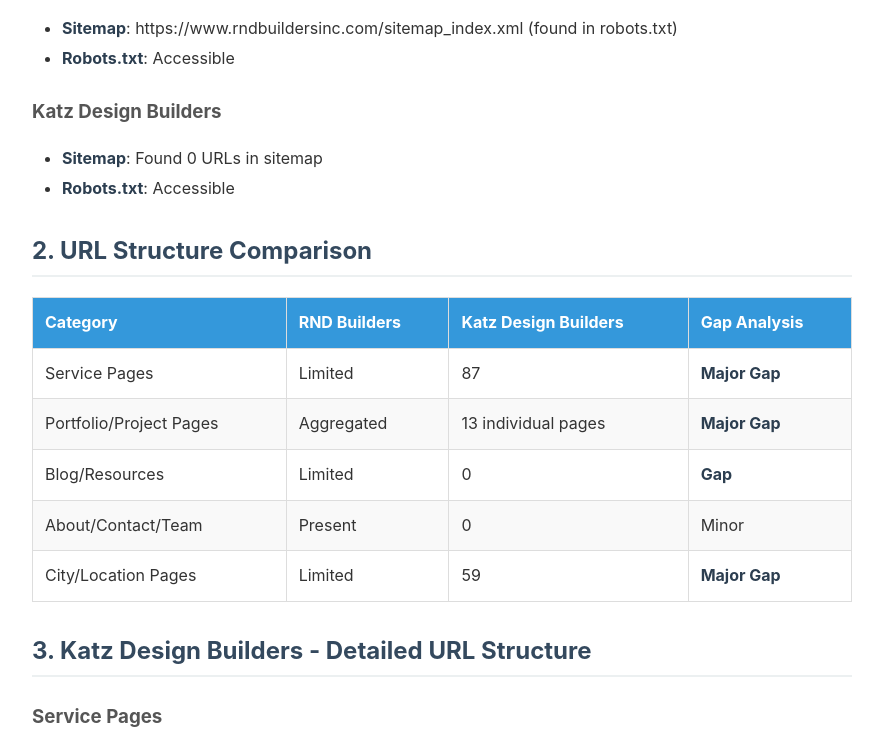
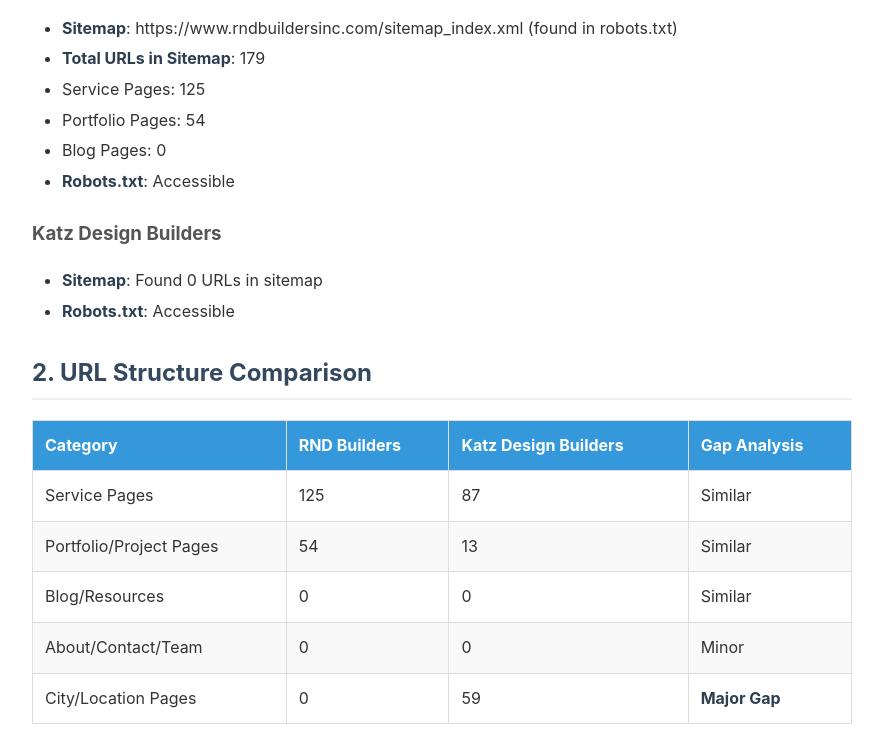
Before and after one commit to shoutgeorge1/RND-vs-Katz, a plain HTML site: page SEO_AUDIT_REPORT.html in a window 1280 px wide. Shown: the part 660-1389 px from the top of the page, without its empty margins (198-1081 px from the left). Drawn offline with Linux system fonts and the light colour scheme.

Commit message:
Update report with actual RND sitemap data (179 URLs found)

```diff
--- a/SEO_AUDIT_REPORT.html
+++ b/SEO_AUDIT_REPORT.html
@@ -96,11 +96,15 @@
 <li><strong>Katz Design Builders</strong> (https://katzdesignbuilders.com/)</li>
 </ol>
 <p><strong>Katz Design Builders</strong>: 100 pages analyzed<br />
-<strong>RND Builders</strong>: Site structure analyzed via sitemap and manual review</p>
+<strong>RND Builders</strong>: 179 pages found in sitemap</p>
 <h2 id="1-sitemap-robotstxt-status">1. Sitemap &amp; Robots.txt Status</h2>
 <h3 id="rnd-builders">RND Builders</h3>
 <ul>
 <li><strong>Sitemap</strong>: https://www.rndbuildersinc.com/sitemap_index.xml (found in robots.txt)</li>
+<li><strong>Total URLs in Sitemap</strong>: 179</li>
+<li>Service Pages: 125</li>
+<li>Portfolio Pages: 54</li>
+<li>Blog Pages: 0</li>
 <li><strong>Robots.txt</strong>: Accessible</li>
 </ul>
 <h3 id="katz-design-builders">Katz Design Builders</h3>
@@ -121,31 +125,31 @@
 <tbody>
 <tr>
 <td>Service Pages</td>
-<td>Limited</td>
+<td>125</td>
 <td>87</td>
-<td><strong>Major Gap</strong></td>
+<td>Similar</td>
 </tr>
 <tr>
 <td>Portfolio/Project Pages</td>
-<td>Aggregated</td>
-<td>13 individual pages</td>
-<td><strong>Major Gap</strong></td>
+<td>54</td>
+<td>13</td>
+<td>Similar</td>
 </tr>
 <tr>
 <td>Blog/Resources</td>
-<td>Limited</td>
 <td>0</td>
-<td><strong>Gap</strong></td>
+<td>0</td>
+<td>Similar</td>
 </tr>
 <tr>
 <td>About/Contact/Team</td>
-<td>Present</td>
+<td>0</td>
 <td>0</td>
 <td>Minor</td>
 </tr>
 <tr>
 <td>City/Location Pages</td>
-<td>Limited</td>
+<td>0</td>
 <td>59</td>
 <td><strong>Major Gap</strong></td>
 </tr>
```
Also changed, not shown: 1 other file.
